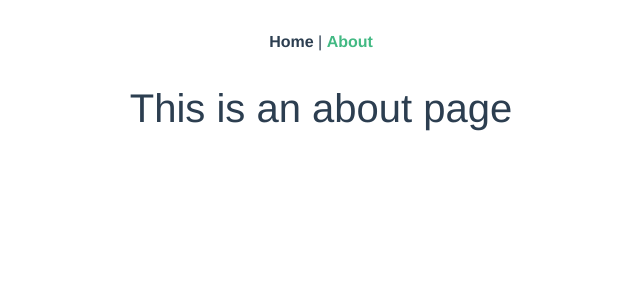
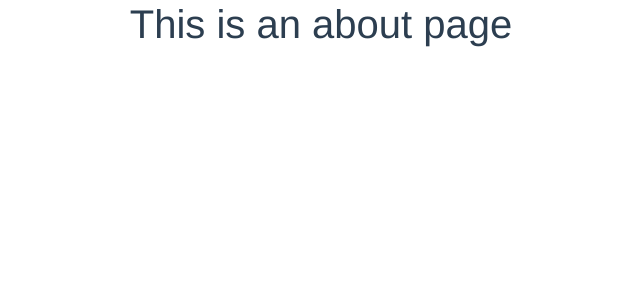
Before and after one commit to Boyko03/vue_test_app, a Vue app: page /about in a window 1280 px wide. Shown: the top 300 px of the page, without its empty margins (319-959 px from the left). Built offline with nearby package versions, Linux system fonts and the light colour scheme.

Commit message:
Moved navbar to app.vue

```diff
--- a/src/App.vue
+++ b/src/App.vue
@@ -1,9 +1,13 @@
 <template>
   <div id="app">
+    <!--
     <div id="nav">
       <router-link to="/">Home</router-link> |
-      <router-link to="/about">About</router-link>
+      <router-link to="/about">About</router-link> |
+      <router-link to="/register">Sign Up</router-link> |
+      <router-link to="/login">Sign In</router-link>
     </div>
+    -->
     <router-view/>
   </div>
 </template>
@@ -16,7 +20,7 @@
   text-align: center;
   color: #2c3e50;
 }
-
+/*
 #nav {
   padding: 30px;
 }
@@ -29,4 +33,5 @@
 #nav a.router-link-exact-active {
   color: #42b983;
 }
+*/
 </style>
--- a/src/views/Home.vue
+++ b/src/views/Home.vue
@@ -1,6 +1,5 @@
 <template>
   <div class="home">
-    <Navbar/>
     <img alt="Vue logo" src="../assets/logo.png">
     <HelloWorld msg="Welcome to Your Vue.js App"/>
   </div>
@@ -9,12 +8,11 @@
 <script>
 // @ is an alias to /src
 import HelloWorld from '@/components/HelloWorld.vue';
-import Navbar from '@/components/Navbar.vue';
 
 export default {
   name: 'Home',
   components: {
-    HelloWorld, Navbar
+    HelloWorld,
   }
 }
 </script>
```
